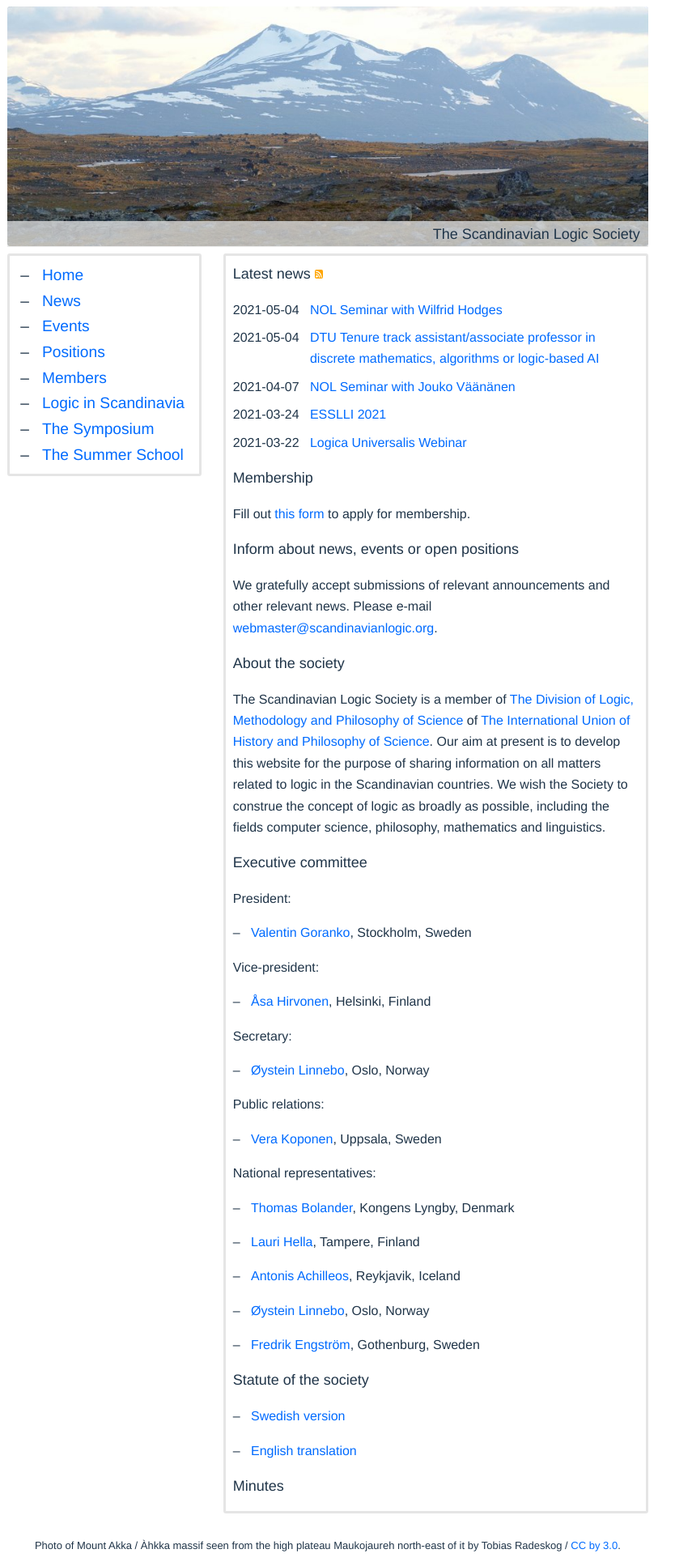
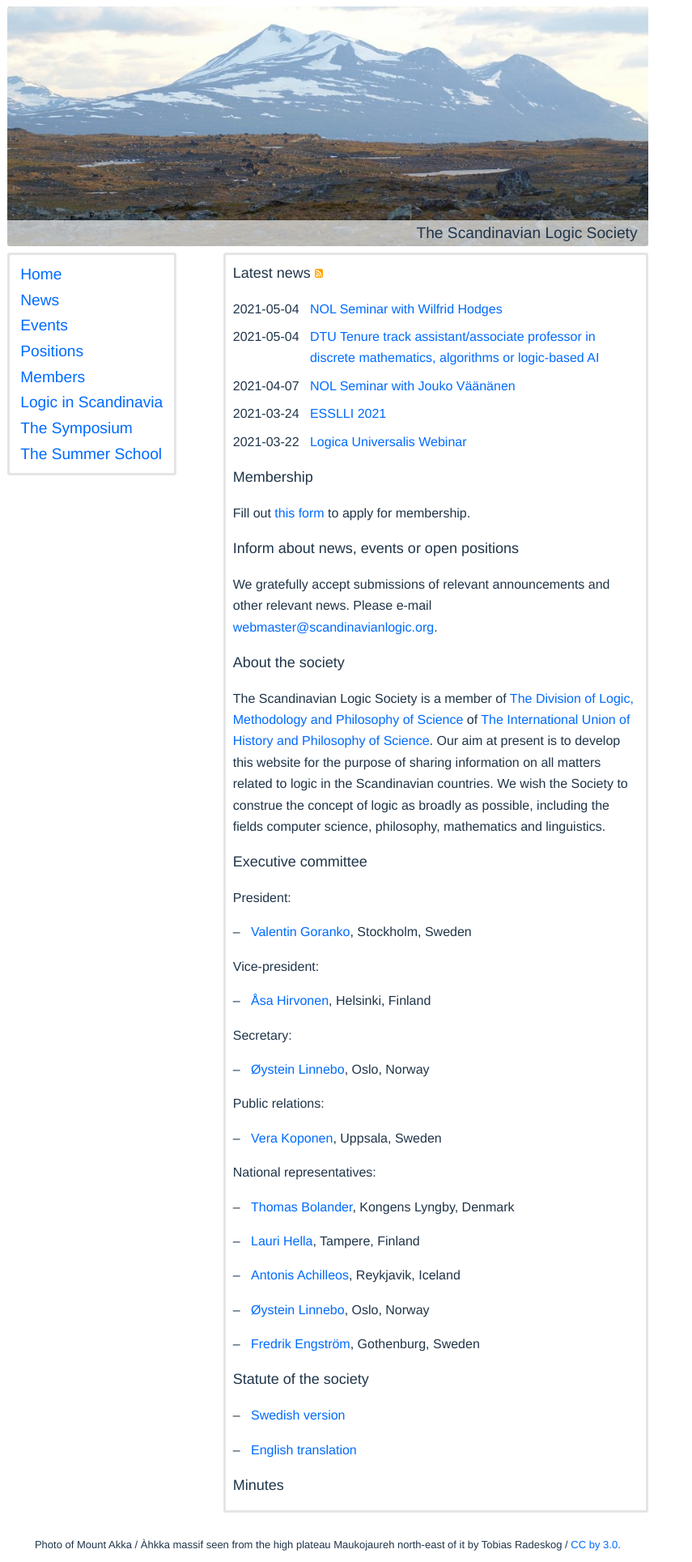
Before and after one commit to scandinavianlogic/scandinavianlogic.github.io, a Jekyll site: the page built from index.md, in a window 1280 px wide. Shown: the whole page at 81% size, without its empty margins (0-855 px from the left). Built offline with Jekyll 4.4.1, drawn with Linux system fonts in a browser that asks for light colours.

Commit message:
improved CSS and use svg in HTML for hamburger button

```diff
--- a/_layouts/default.html
+++ b/_layouts/default.html
@@ -14,16 +14,21 @@
   </head>
   <body>
     <header>
-      <img src="/assets/img/akka.jpg" alt="Akka">
+      <img src="/assets/img/akka.jpg" alt="Akka" width="100%" height="auto">
       <div>
         <h1>The Scandinavian Logic Society</h1>
         <label id="hamburger" for="show-menu">
-          <img src="/assets/img/hamburger.svg" alt="☰">
+          <svg viewBox="0 0 150 100" width="0" height="0">
+            <rect y="0"  width="150" height="15" rx="10"></rect>
+            <rect y="45" width="150" height="15" rx="10"></rect>
+            <rect y="85" width="150" height="15" rx="10"></rect>
+          </svg>
+          <!-- <img src="/assets/img/hamburger.svg" alt="☰"> -->
         </label>
       </div>
     </header>
     <div id="main">
-      <input id="show-menu" name="show-menu" type="checkbox">
+      <input id="show-menu" name="show-menu" type="checkbox" style="display: none;">
       <div id="menu">
         <nav>
           <ul>
--- a/css.css
+++ b/css.css
@@ -35,40 +35,39 @@ header {
   margin-top: 0.5em;
   position: relative;
 }
-header img {
+header>img {
   width: 100%;
-  vertical-align: text-bottom;
+  vertical-align: bottom;
 }
-header div {
-  display: flex;
-  flex-direction: row-reverse;
-  align-items: center;
+header>div {
   position: absolute;
   bottom: 0;
   left: 0;
   width: 100%;
-  font-size: large;
+  display: flex;
+  flex-direction: row-reverse;
+  align-items: center;
+  padding-top: 0.3em;
+  padding-bottom: 0.3em;
+  padding-left: 1.5ch;
+  padding-right: 1.5ch;
   background: var(--gray); /* fallback */
   background: var(--gray-transparent);
 }
-header div h1, #hamburger {
-  padding-top: 0.3em;
-  padding-bottom: 0.3em;
-  padding-left: 1ch;
-  padding-right: 1ch;
-}
-header div h1 {
+header>div>h1 {
+  flex-grow: 1;
   margin: 0;
-  flex-grow: 1;
+  padding-left: 2ch;
   text-align: right;
 }
 #hamburger {
+  height: 1em;
+  width: 1.5em;
   cursor: pointer;
-  text-align: left;
 }
-#hamburger img {
-  height: 1em;
-  width: auto;
+#hamburger>svg {
+  height: 100%;
+  width: 100%;
 }
 #show-menu {
   display: none;
@@ -99,6 +98,9 @@ header div h1 {
 #menu ul {
   margin-top: 0;
   margin-bottom: 0;
+  margin-left: 0;
+  padding: 0;
+  list-style-type: none;
 }
 #content {
   padding-top: 0.5em;
@@ -186,14 +188,14 @@ nav.submenu a {
     display: initial;
     position: initial;
     background: initial;
-    flex-grow: 1;
     width: fit-content;
+    margin-right: var(--sidebar-margin-right);
     white-space: nowrap;
-    margin-right: var(--sidebar-margin-right);
     border: var(--border);
     border-radius: var(--border-radius);
   }
   #content {
+    margin-left: auto;
     max-width: var(--max-content-width);
     border: var(--border);
     border-radius: var(--border-radius);
@@ -203,17 +205,17 @@ nav.submenu a {
 
 /* ADDITIONAL STUFF */
 
-ul {
+#content ul {
   list-style-type: none;
   padding: 0;
   margin-left: 2.5ch;
 }
-li:before {
+#content li:before {
   content: "–";
   position: absolute;
   left: -2.5ch;
 }
-li {
+#content li {
   position: relative;
 }
 table.posts_list {
@@ -276,7 +278,7 @@ a:visited {
 strong {
   font-weight: 500;
 }
-#menu nav {
+#menu nav, header h1 {
   font-size: 1.2em;
 }
 .post_dates {
```
Also changed, not shown: assets/img/hamburger.svg (deleted).
